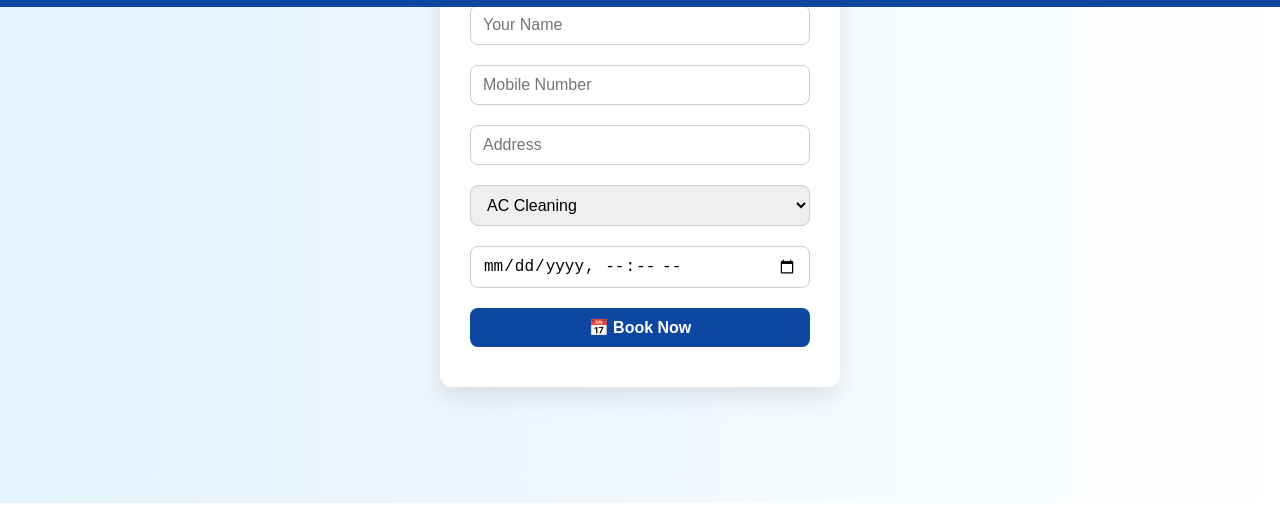
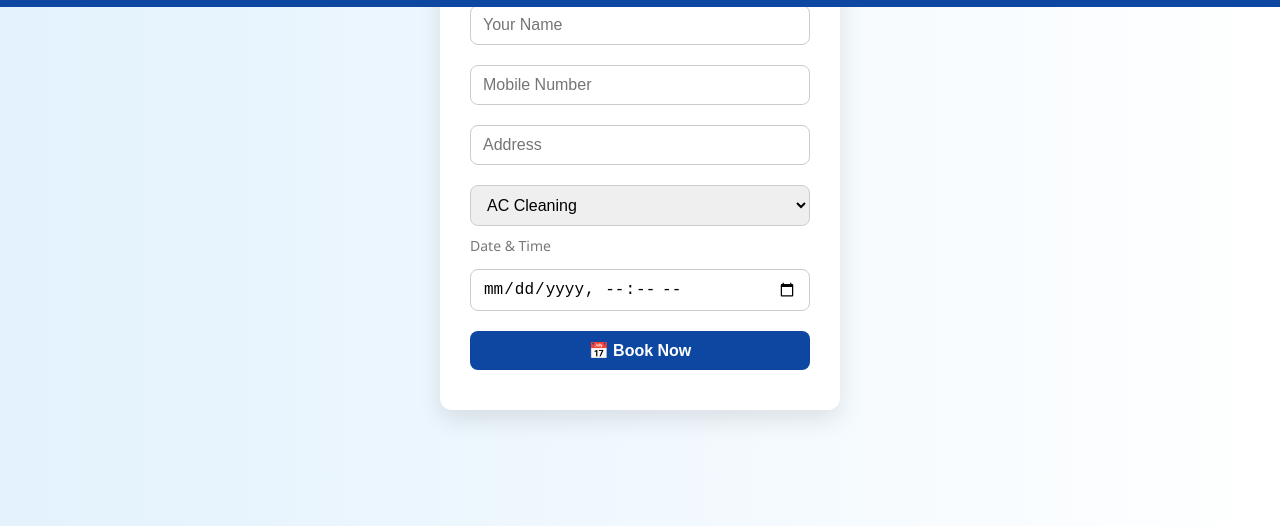
Before and after one commit to Madhanagopal2003/ac-service-booking, a website: page public/index.html in a window 1280 px wide. Shown: the part 793-1319 px from the top of the page. Before the commit the page ends 1296 px from the top, so only its background shows below. Drawn offline with Linux system fonts and the light colour scheme.

Commit message:
Changed datetime placeholder to  input-wrapper label

```diff
--- a/public/index.html
+++ b/public/index.html
@@ -88,6 +88,14 @@
       border-color: #42a5f5;
       box-shadow: 0 0 5px rgba(66, 165, 245, 0.5);
     }
+
+    .input-wrapper label {
+  display: block;
+  color: #777;
+  font-size: 14px;
+  margin-bottom: 4px;
+}
+
 
     button {
       background: #0d47a1;
@@ -280,7 +288,11 @@ footer p {
         <option value="AC Service">AC Service</option>
         <option value="AC Installation">AC Installation</option>
       </select>
-      <input type="datetime-local" name="datetime" placeholder="Date & Time" required>
+      <div class="input-wrapper">
+  <label for="datetime">Date & Time</label>
+  <input type="datetime-local" id="datetime" name="datetime" required>
+</div>
+
       <button type="submit">📅 Book Now</button>
     </form>
 
```
